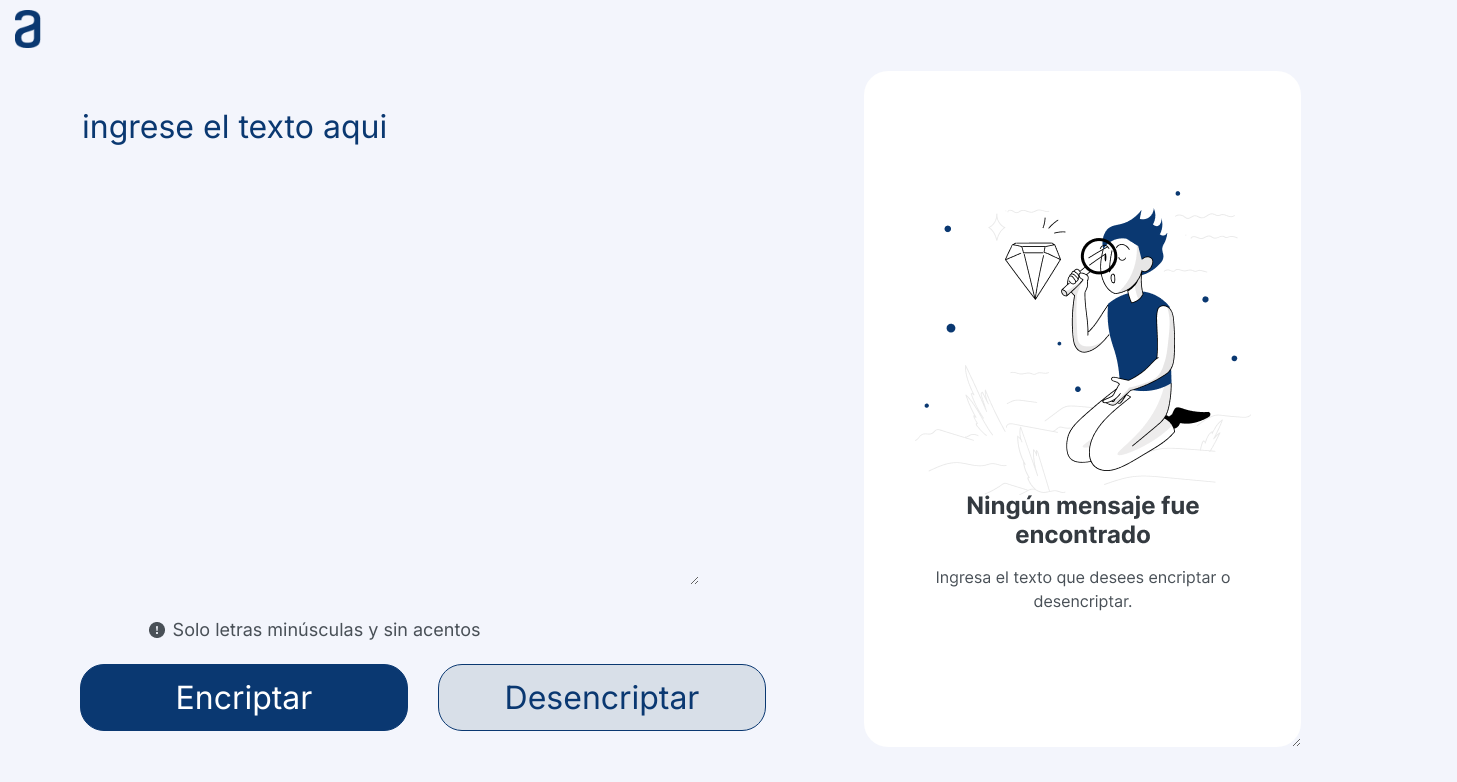
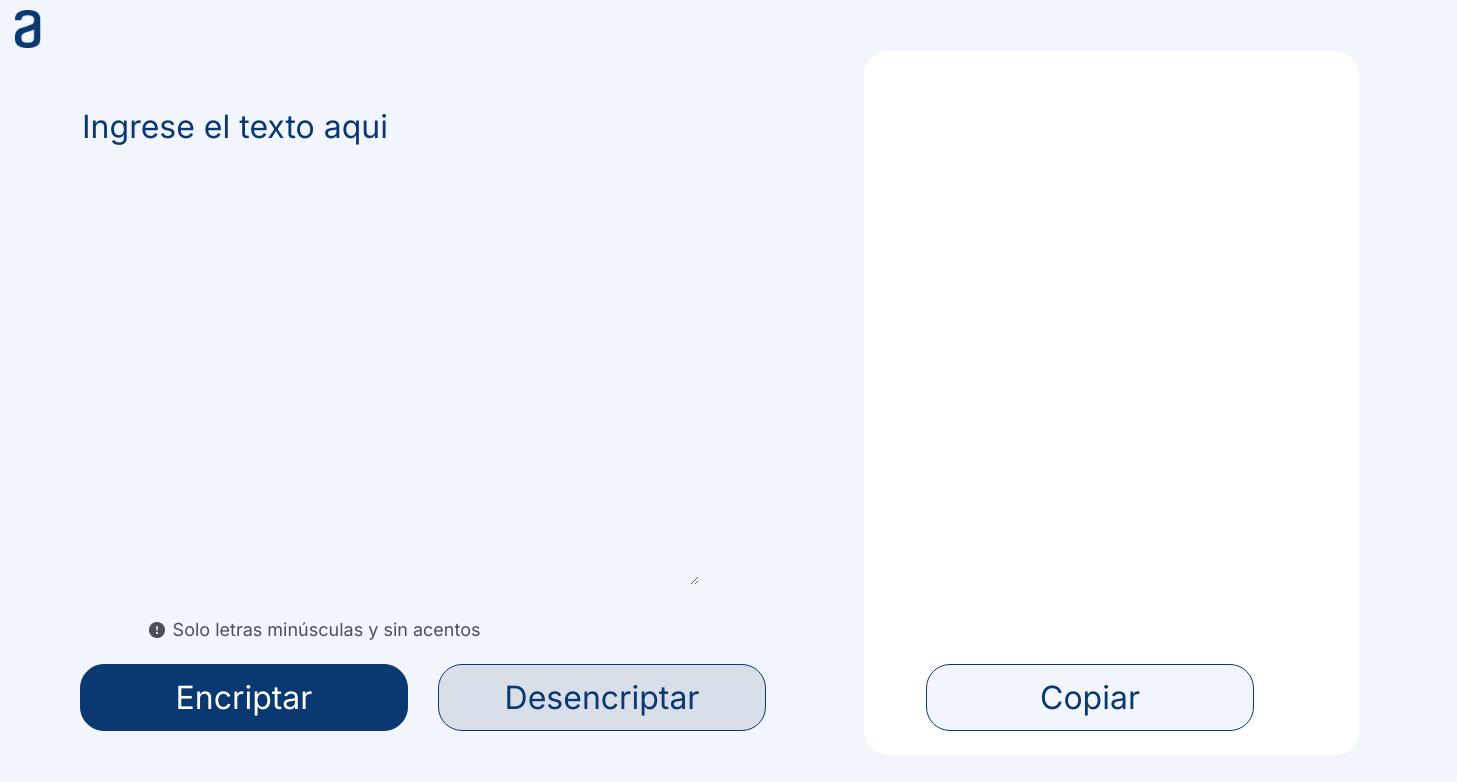
Before and after one commit to mmejiaherrera/solucion-challenge, a plain HTML site: page index.html in a window 1280 px wide. Both pictures are taken after a click on the button "Encriptar". Shown: the whole page, 1457 px wide, since content can reach past the window. Drawn offline with Linux system fonts and the light colour scheme.

Commit message:
Programación JS y botones

```diff
--- a/index.html
+++ b/index.html
@@ -28,13 +28,12 @@
             </div>
         </section>
         <section>
-            <textarea class="mensaje" cols="20" rows="14">
-                </textarea>
+            <textarea class="mensaje" cols="20" rows="13"></textarea>
             <div>
-                <button class="copiar">Copiar</button>
+            <button class="copiar" onclick="btnCopiar()">Copiar</button>
             </div>
         </section>
     </main>
-    <script src="script.js"></script>
+<script src="script.js"></script>
 </body>
 </html>
--- a/script.js
+++ b/script.js
@@ -0,0 +1,50 @@
+const textArea = document.querySelector(".text-area");
+const mensaje = document.querySelector(".mensaje");
+const copiar = document.querySelector(".copiar");
+
+function btnEncriptar(){
+    const textoencriptado = encriptar(textArea.value);
+    mensaje.value = textoencriptado;
+    textArea.value = "";
+    mensaje.style.backgroundImage = "none";
+    copiar.classList.add("active");
+}
+
+function btnDesencriptar(){
+    const textodesencriptado = desencriptar(textArea.value);
+    mensaje.value = textodesencriptado;
+    textArea.value = "";
+    mensaje.style.backgroundImage = "none";
+}
+
+function btnCopiar(){
+    textArea.value = mensaje.value
+    text = textArea.value
+    navigator.clipboard.writeText(text)
+    mensaje.value = ""
+
+}
+
+function encriptar(stringEncriptada){
+    let matrizCodigo = [["e", "enter"], ["i", "imes"], ["a", "ai"], ["o", "ober"], ["u", "ufat"]];
+     stringEncriptada = stringEncriptada.toLowerCase()
+
+    for(let i = 0; i < matrizCodigo.length; i++){
+        if(stringEncriptada.includes(matrizCodigo[i][0])){
+            stringEncriptada = stringEncriptada.replaceAll(matrizCodigo[i][0], matrizCodigo[i][1])
+        }
+    }
+    return stringEncriptada
+}
+
+function desencriptar(stringDesencriptada){
+    let matrizCodigo = [["e", "enter"], ["i", "imes"], ["a", "ai"], ["o", "ober"], ["u", "ufat"]];
+    stringDesencriptada = stringDesencriptada.toLowerCase()
+
+    for(let i = 0; i < matrizCodigo.length; i++){
+        if(stringDesencriptada.includes(matrizCodigo[i][1])){
+            stringDesencriptada = stringDesencriptada.replaceAll(matrizCodigo[i][1], matrizCodigo[i][0])
+        }
+    }
+    return stringDesencriptada
+}
--- a/style.css
+++ b/style.css
@@ -22,7 +22,7 @@ main{
     border: none;
     color: #0A3871;
     margin-top: 50px;
-    text-transform: lowercase;
+    /*text-transform: lowercase;*/
 }
 
 ::placeholder{color: #0A3871;}
@@ -31,17 +31,26 @@ main{
  }
 
  .mensaje{
+   /*padding-top: 40px;*/
+   padding: 40px 40px 40px 40px;
+
    background: white;
    background-image: url("Imagenes/muneco.png"), url("Imagenes/Frame 5.png");
-    background-position: center 120px, center 420px;
+   background-position: center 100px, center 420px;
    background-repeat: no-repeat, no-repeat;
    border:none;
+   resize: none;
    border-radius: 24px;
    color: #0A3871;
-    margin-left: 98px;
-    margin-top: 20px;
-    padding-left: 20px;
+   margin: 0 98px 0 98px
+
+   ;
+   /*margin-left: 98px;*/
+   /*margin-top: 20px;*/
+   /*padding-left: 20px;*/
+   /*padding-bottom: 15px;*/
    position: static;
+   /*padding: center;*/
  }
 
 .mensaje:focus{
@@ -81,11 +90,18 @@ main{
     color: #0A3871;
     cursor: pointer;
     height: 67px;
-    margin-left: 108px;
-    margin-top: 402px;
+    /*margin-left: 130px;*/
+    /*margin-top: -100px;*/
     position: relative;
     width: 328px;
+    z-index: 2;
+    margin: -104px 160px;
 }
+
+.copiar.active {
+   display: block;
+ }
+
 
 .informacion{
   margin: 1rem auto;
```
Lines whose indentation alone changed are shown as unchanged.
